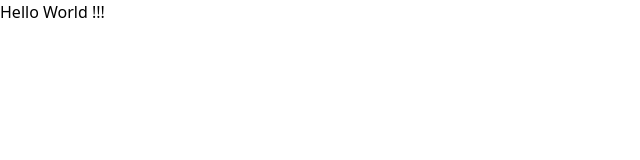
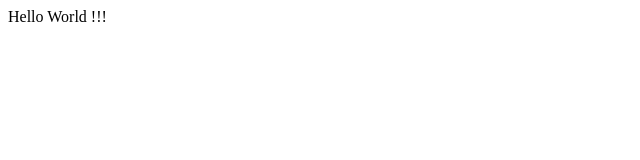
Before and after one commit to brandaoplaster/todo-react, a React (Vite) app: page / in a window 1280 px wide. Shown: the top 160 px of the page, without its empty margins (0-640 px from the left). Built offline with nearby package versions, Linux system fonts and the light colour scheme.

Commit message:
feat: Add theme

```diff
--- a/src/index.css
+++ b/src/index.css
@@ -1 +1,16 @@
 @import "tailwindcss"
+
+@theme {
+  --color-*: initial;
+  --color-white: #ffffff;
+  --color-gray-100: #f7f3f6;
+  --color-gray-200: #f4e6f0;
+  --color-gray-300: #7a6e76;
+  --color-gray-400: #332e32;
+  --color-green-light: #cddfcc;
+  --color-green-base: #52a350;
+  --color-green-dark: #2f5c2d;
+  --color-pink-light: #e9cce1;
+  --color-pink-base: #c257a4;
+  --color-pink-dark: #884074;
+}
```
